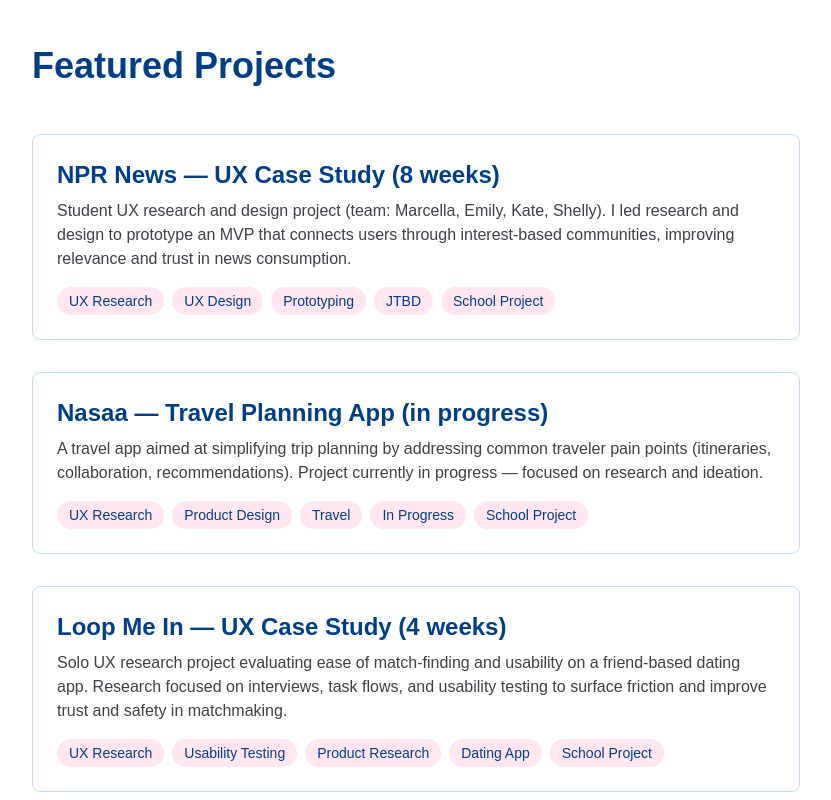
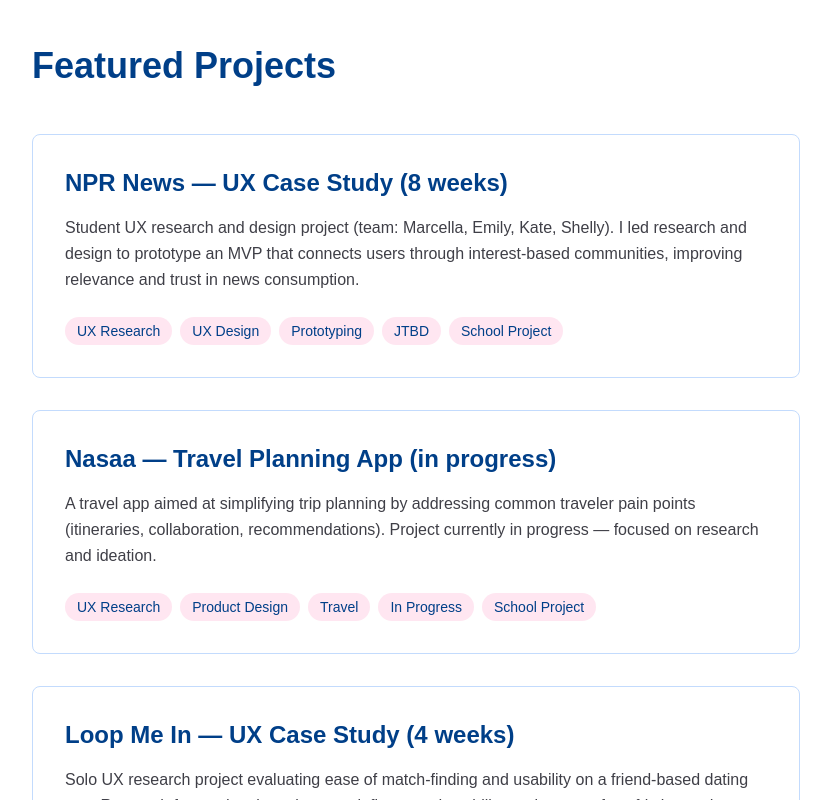
Before and after one commit to TzipHoro/MarcysPortfolio, a Next.js app in the folder my-portfolio/: page / in a window 1280 px wide. Shown: the part 1100-1900 px from the top of the page, without its empty margins (224-1055 px from the left). Built offline with nearby package versions, Linux system fonts and the light colour scheme.

Commit message:
Increase spacing inside project cards for better readability
Co-Authored-By: Claude Sonnet 4.6 <noreply@anthropic.com>

```diff
--- a/my-portfolio/app/page.tsx
+++ b/my-portfolio/app/page.tsx
@@ -110,9 +110,9 @@ export default function Home() {
               },
             ].map((project) => (
               <Link key={project.slug} href={`/projects/${project.slug}`} className="block">
-                <div className="border border-[#C3DBFD] rounded-lg p-6 hover:shadow-lg hover:border-[#5A77D8] transition-all">
-                  <h3 className="text-2xl font-semibold text-[#003F88] mb-2">{project.title}</h3>
-                  <p className="text-zinc-700 mb-4">{project.description}</p>
+                <div className="border border-[#C3DBFD] rounded-lg p-8 hover:shadow-lg hover:border-[#5A77D8] transition-all">
+                  <h3 className="text-2xl font-semibold text-[#003F88] mb-4">{project.title}</h3>
+                  <p className="text-zinc-700 leading-relaxed mb-6">{project.description}</p>
                   <div className="flex gap-2 flex-wrap">
                     {project.tags.map((tag) => (
                       <span key={tag} className="inline-block px-3 py-1 bg-[#FFC0DB]/40 text-[#003F88] rounded-full text-sm font-medium">{tag}</span>
```
